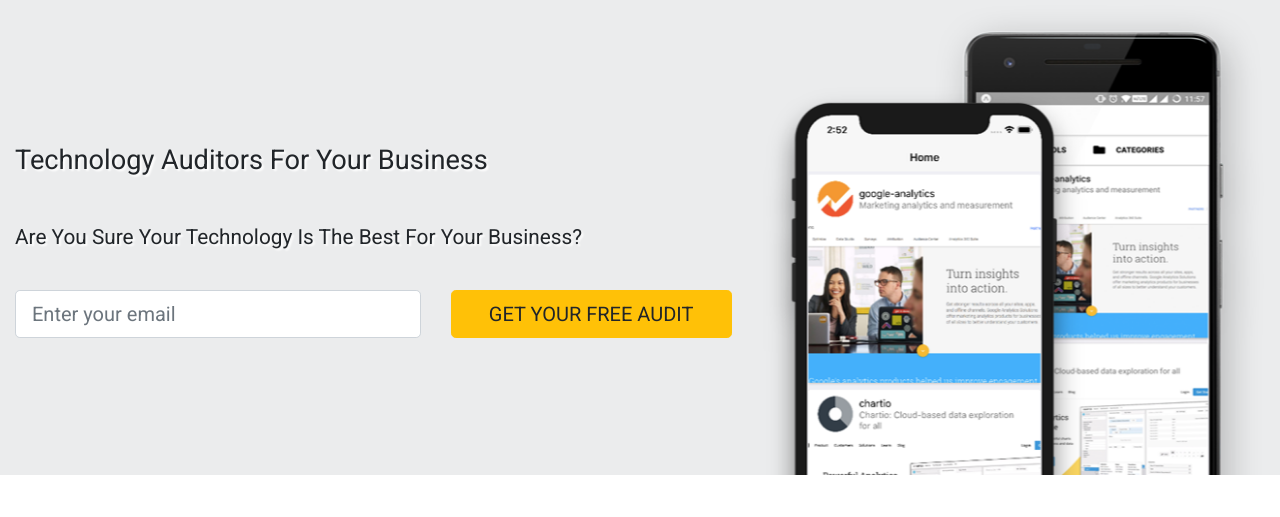
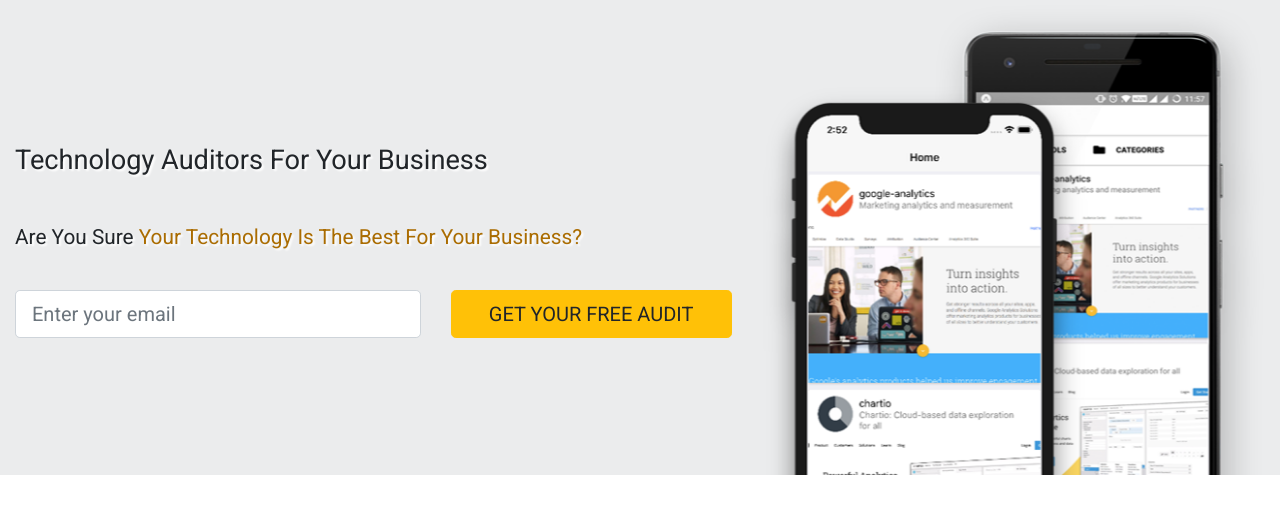
Before and after one commit to Toolsnippy/toolsnippy.github.io, a plain HTML site: page index.html in a window 1280 px wide. Shown: the part 65-582 px from the top of the page. Drawn offline with nearby package versions, Linux system fonts and the light colour scheme.

Commit message:
Add text-brown

```diff
--- a/assets/stylesheets/application.css
+++ b/assets/stylesheets/application.css
@@ -46,6 +46,10 @@ code {
 }
 
 
+.text-brown {
+  color: #aa6c01;
+}
+
 /* CAROUSEL OVERRIDE */
 .carousel-indicators {
   position: relative;
--- a/index.html
+++ b/index.html
@@ -62,7 +62,9 @@
           </h1>
 
           <h2 class="pt-3 pb-3">
-            Are you sure <span id="rotateSubTitle"></span>
+            Are you sure <span class="text-brown">
+              <span id="rotateSubTitle"></span>
+            </span>
           </h2>
 
           <div id="mc_embed_signup">
```
